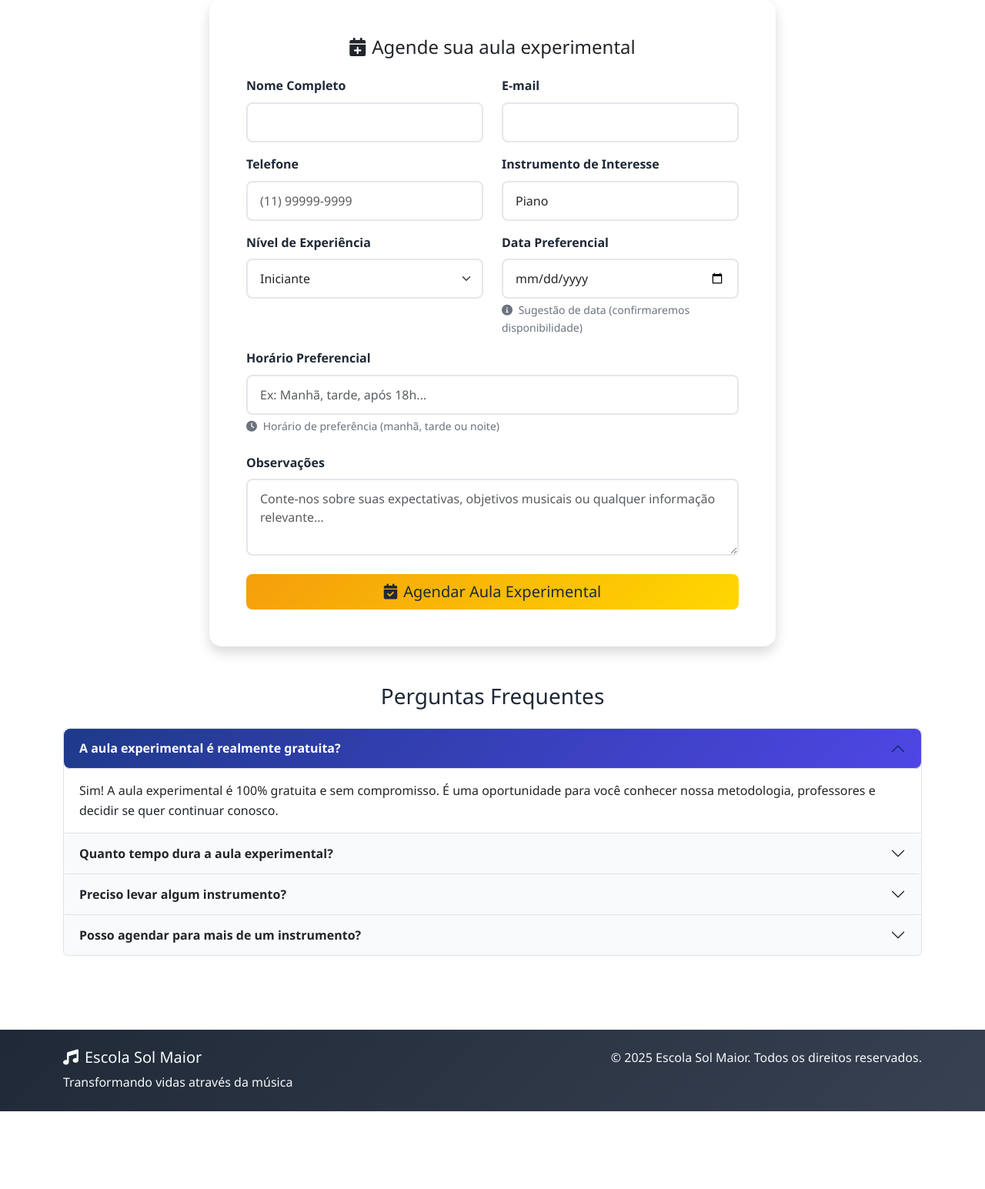
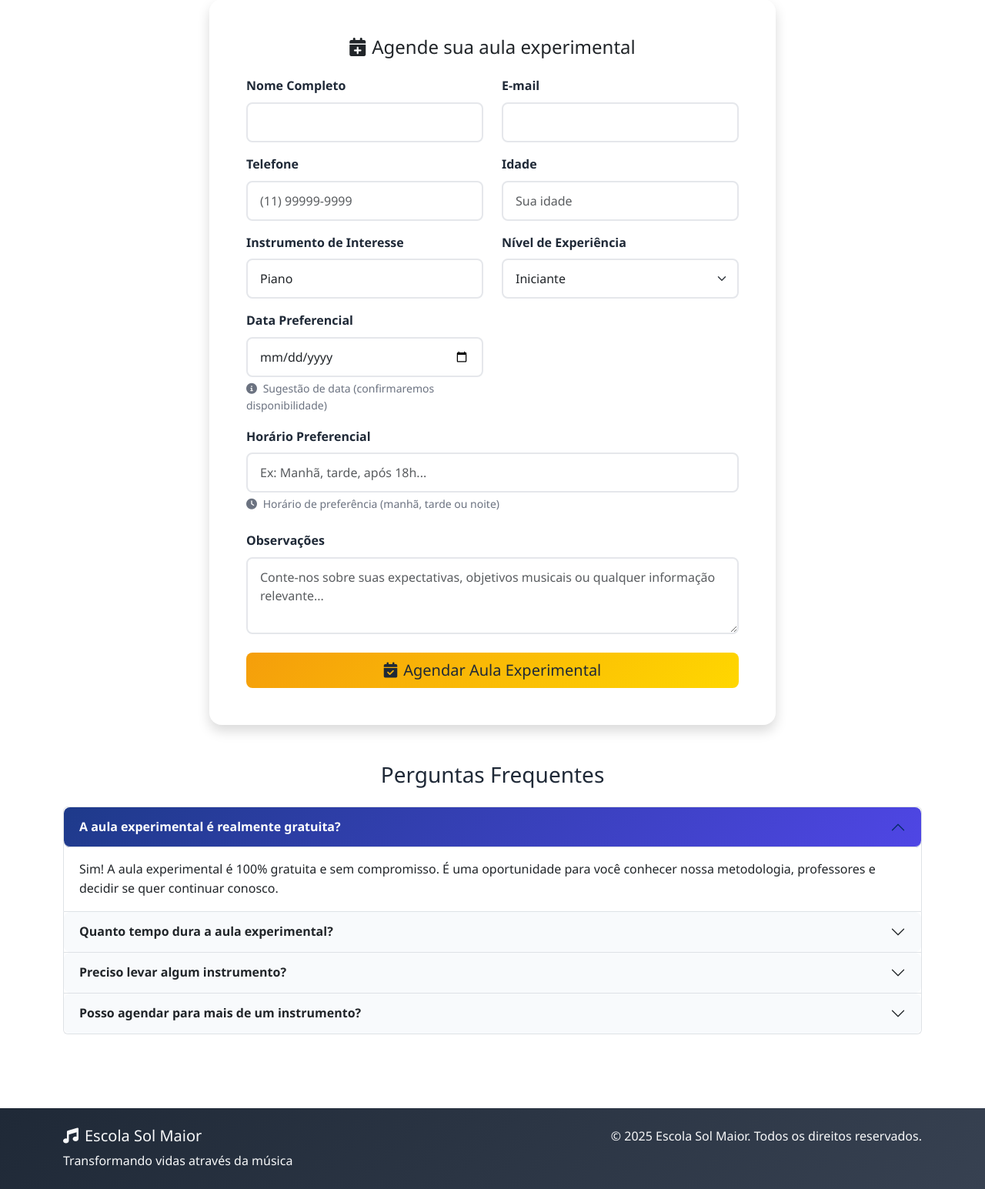
Before and after one commit to pgup-sistemas/MusicMaestro, a Flask app: page /public/experimental-class in a window 1280 px wide. Shown: the part 597-2142 px from the top of the page at 77% size. Before the commit the page ends 2041 px from the top, so only its background shows below. Run offline with Flask 3, Linux system fonts and the light colour scheme; some libraries are stand-ins or nearby versions.

Commit message:
Add age field to experimental class registration form
Update templates/public/experimental_class.html to include an 'age' field in the experimental class registration form.

Replit-Commit-Author: Agent
Replit-Commit-Session-Id: e116ae25-781a-44b8-bca3-7c3958174c85
Replit-Commit-Checkpoint-Type: full_checkpoint
Replit-Commit-Screenshot-Url: https://storage.googleapis.com/screenshot-production-us-central1/eec25916-28dd-47f7-be60-f46186d5a0ca/e116ae25-781a-44b8-bca3-7c3958174c85/5Tak7ZP

```diff
--- a/templates/public/experimental_class.html
+++ b/templates/public/experimental_class.html
@@ -106,6 +106,18 @@
                             </div>
 
                             <div class="col-md-6 mb-3">
+                                {{ form.age.label(class="form-label fw-bold") }}
+                                {{ form.age(class="form-control", placeholder="Sua idade") }}
+                                {% if form.age.errors %}
+                                    <div class="invalid-feedback d-block">
+                                        {% for error in form.age.errors %}{{ error }}{% endfor %}
+                                    </div>
+                                {% endif %}
+                            </div>
+                        </div>
+
+                        <div class="row">
+                            <div class="col-md-6 mb-3">
                                 {{ form.instrument.label(class="form-label fw-bold") }}
                                 {{ form.instrument(class="form-control", placeholder="Piano, Violão, Canto...") }}
                                 {% if form.instrument.errors %}
@@ -114,9 +126,7 @@
                                     </div>
                                 {% endif %}
                             </div>
-                        </div>
 
-                        <div class="row">
                             <div class="col-md-6 mb-3">
                                 {{ form.experience_level.label(class="form-label fw-bold") }}
                                 {{ form.experience_level(class="form-select" + (" is-invalid" if form.experience_level.errors else "")) }}
@@ -126,7 +136,9 @@
                                     </div>
                                 {% endif %}
                             </div>
+                        </div>
 
+                        <div class="row">
                             <div class="col-md-6 mb-3">
                                 {{ form.preferred_date.label(class="form-label fw-bold") }}
                                 {{ form.preferred_date(class="form-control") }}
```
